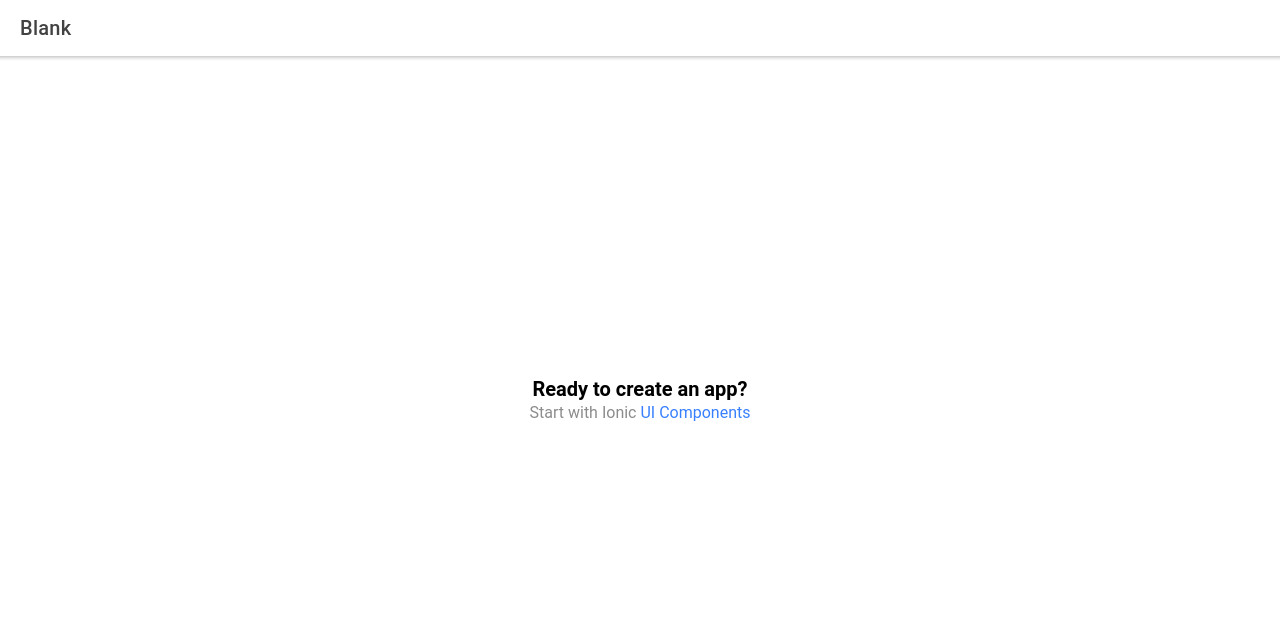
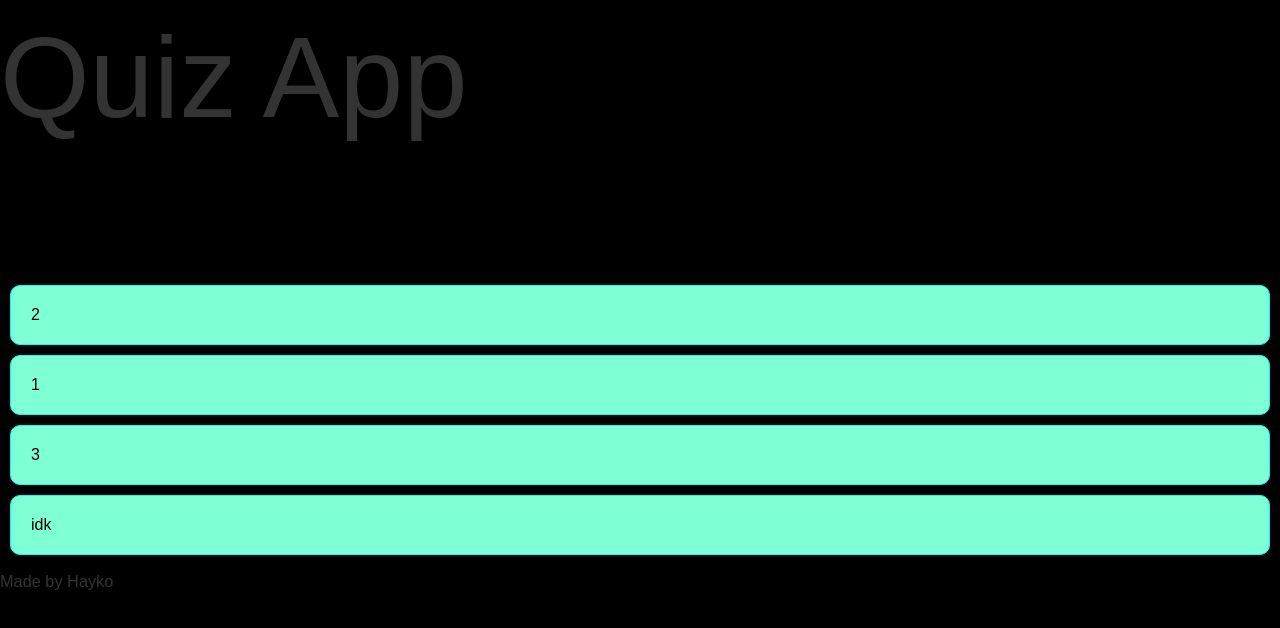
Before and after one commit to HaykoDevelop/JavaScript-Quiz, a React (Create React App) app: page / in a window 1280 px wide. Before the commit this address led to /home. Shown: the top 628 px of the page. Built offline with nearby package versions, Linux system fonts and the light colour scheme.

Commit message:
01_prototype_ready

```diff
--- a/src/App.tsx
+++ b/src/App.tsx
@@ -22,21 +22,24 @@ import '@ionic/react/css/display.css';
 /* Theme variables */
 import './theme/variables.css';
 
+
+/*--------------------------------------------*/
+import {Header} from "./components/header/header.js";
+import {Footer} from "./components/footer/footer.js";
+import {Quiz} from "./components/quiz/quiz.js"
+import './assets/app.css';
+
+
 setupIonicReact();
 
-const App: React.FC = () => (
-  <IonApp>
-    <IonReactRouter>
-      <IonRouterOutlet>
-        <Route exact path="/home">
-          <Home />
-        </Route>
-        <Route exact path="/">
-          <Redirect to="/home" />
-        </Route>
-      </IonRouterOutlet>
-    </IonReactRouter>
-  </IonApp>
-);
+function App() {
+  return (
+    <>
+      <Header />
+      <Quiz />
+      <Footer />
+    </>
+  );
+}
 
 export default App;
--- /dev/null
+++ b/src/assets/app.css
@@ -0,0 +1,33 @@
+*, *::before, *::after { margin: 0; padding: 0; box-sizing: inherit; }
+
+:root {
+    --text-color-1: #333333;
+    --text-color-2: #333333;
+    --text-color-3: #333333;
+}
+
+@import url('https://fonts.googleapis.com/css2?family=Poppins:ital,wght@0,100;0,200;0,300;0,400;0,500;0,600;0,700;0,800;0,900;1,100;1,200;1,300;1,400;1,500;1,600;1,700;1,800;1,900&display=swap');
+
+body { background-color: black; }
+
+* { font-family: 'Poppins', sans-serif; }
+
+h1, p { color: var(--text-color-1); }
+
+h1 {
+    font-size: clamp(4.2rem, 9vw, 9rem);
+    line-height: 1.0em;
+}
+
+h2 {
+    font-size: clamp(3.8rem, 4vw, 5.1rem);
+}
+
+h3 {
+    font-size: clamp(1.7em, 0.9vw, 1.8rem);
+}
+
+p {
+    font-size: clamp(1.2rem, 1.7vw, 1.5rem);
+    line-height: 1.4em;
+}
--- /dev/null
+++ b/src/components/footer/footer.js
@@ -0,0 +1,9 @@
+export function Footer() {
+    return (
+        <footer>
+            <p>
+                <small>Made by Hayko</small>
+            </p>
+        </footer>
+    );
+}
--- /dev/null
+++ b/src/components/header/header.js
@@ -0,0 +1,7 @@
+export function Header() {
+    return (
+        <header>
+            <h1>Quiz App</h1>
+        </header>
+    );
+}
--- /dev/null
+++ b/src/components/quiz/quiz.js
@@ -0,0 +1,50 @@
+import { QuizResult } from "./quizr.js";
+import QuizCard from "./quizcard.js";
+import { useState } from "react";
+import quizData from "../../data/quiz.json";
+import styles from "./quiz.module.css";
+
+export function Quiz() {
+    const [showResult, setShowResult] = useState(false);
+    const [questionId, setQuestionId] = useState(0);
+    const [score, setScore] = useState(0);
+    const quizLength = quizData.length;
+
+    const handleAnswer = (isCorrect) => {
+        if (isCorrect === true) setScore(score + 1);
+        console.log({ score });
+
+        const newQuestionId = questionId + 1;
+
+        if (newQuestionId < quizLength) {
+            setQuestionId(newQuestionId);
+        } else {
+            setShowResult(true);
+        }
+    };
+
+    const handleReset = () => {
+        setShowResult(false);
+        setQuestionId(0);
+        setScore(0);
+    };
+
+    return (
+        <>
+            {showResult ? (
+                <QuizResult
+                    score={score}
+                    quizLength={quizLength}
+                    handleReset={handleReset}
+                />
+            ) : (
+                <QuizCard
+                    quizData={quizData}
+                    questionId={questionId}
+                    quizLength={quizLength}
+                    handleAnswer={handleAnswer}
+                />
+            )}
+        </>
+    );
+}
--- /dev/null
+++ b/src/components/quiz/quiz.module.css
@@ -0,0 +1,11 @@
+section[aria-label="Quiz"] > ul > li {
+    background-color: aquamarine;
+    margin: 10px;
+    padding: 20px;
+    border: 1px solid aqua;
+    border-radius: 10px;
+}
+
+section[aria-label="Quiz"] > ul > li:hover {
+    background-color: rgb(0, 195, 255);
+}
--- /dev/null
+++ b/src/components/quiz/quizcard.js
@@ -0,0 +1,27 @@
+export default function QuizCard({
+    quizData,
+    questionId,
+    handleAnswer,
+    quizLength,
+}) {
+    return (
+        <section aria-label="Quiz">
+            <h2>
+                Quiz {questionId + 1}/{quizLength}
+            </h2>
+            <h3>{quizData[questionId].question}</h3>
+            <ul>
+                {quizData[questionId].options.map((element, id) => {
+                    return (
+                        <li
+                            key={"option-" + id}
+                            onClick={() => handleAnswer(element.isCorrect)}
+                        >
+                            {element.answer}
+                        </li>
+                    );
+                })}
+            </ul>
+        </section>
+    );
+}
--- /dev/null
+++ b/src/components/quiz/quizr.js
@@ -0,0 +1,11 @@
+export function QuizResult({ quizLength, score, handleReset }) {
+    return (
+        <>
+            <h2>Quiz Result</h2>
+            <p>
+                You scored {score} out of {quizLength}
+            </p>
+            <button onClick={handleReset}>Reset</button>
+        </>
+    );
+}
--- /dev/null
+++ b/src/data/quiz.json
@@ -0,0 +1,55 @@
+[
+    {
+        "id": "1",
+        "question": "1 + 1 =",
+        "options": [
+            {"answer": "2",
+             "isCorrect": true },
+
+            {"answer": "1",
+             "isCorrect": false },
+
+            {"answer": "3",
+             "isCorrect": false },
+
+            {"answer": "idk",
+             "isCorrect": false }
+        ]
+    },
+
+    {
+        "id": "2",
+        "question": "2 + 2 =",
+        "options": [
+            {"answer": "1",
+             "isCorrect": false },
+
+            {"answer": "2",
+             "isCorrect": false },
+
+            {"answer": "3",
+             "isCorrect": false },
+
+            {"answer": "4",
+             "isCorrect": true }
+        ]
+    },
+
+    {
+        "id": "3",
+        "question": "2 + 3 = ",
+        "options": [
+            {"answer": "1",
+             "isCorrect": false },
+
+            {"answer": "5",
+             "isCorrect": true },
+
+            {"answer": "100",
+             "isCorrect": false },
+
+            {"answer": "2",
+             "isCorrect": false }
+        ]
+    }
+]
```
